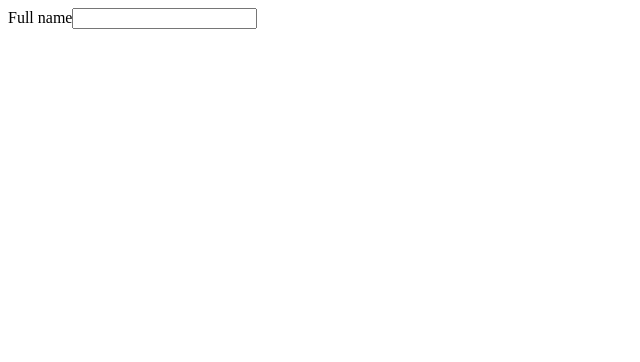
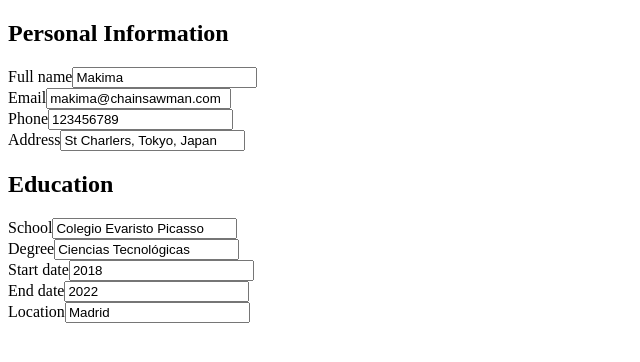
Before and after one commit to jotafer19/cv-application, a React (Vite) app: page / in a window 1280 px wide. Shown: the top 362 px of the page, without its empty margins (0-640 px from the left). Built offline with nearby package versions, Linux system fonts and the light colour scheme.

Commit message:
Do Custom Input component and Information component

```diff
--- a/src/App.jsx
+++ b/src/App.jsx
@@ -1,30 +1,24 @@
-import { useState } from "react";
+import PersonalInfo from "./PersonalInfo"
+import Education from "./Education";
+import { useState } from "react"
+import data from "./data"
 
-function Input({ label, type, value, handler }) {
-  return (
-    <label>
-      {label}
-      <input
-        type={type}
-        value={value}
-        onChange={handler}
-      />
-    </label>
-  )
-}
+function AddPersonalInfo() {
+    const [info, setInfo] = useState(data);
 
-function PersonalInfo() {
-  const [fullName, setFullName] = useState("");
+    function handleOnChange(event) {
+      const name = event.target.name;
+      const value = event.target.value;
 
-  function handleChange(event) {
-    setFullName(event.target.value)
+      setInfo({ ...info, [name]: value })
     }
 
     return (
       <>
-      <Input type="text" label="Full name" value={fullName} handler={handleChange} />
+      <PersonalInfo fullName={info.fullName} email={info.email} phone={info.phone} address={info.address} onChange={handleOnChange} />
+      <Education school={info.school} degree={info.degree} startDate={info.schoolStart} endDate={info.schoolEnd} location={info.schoolLocation} onChange={handleOnChange} />
       </>
     )
   }
 
-export default PersonalInfo;
+  export default AddPersonalInfo;
--- /dev/null
+++ b/src/CustomInput.jsx
@@ -0,0 +1,18 @@
+function CustomInput({ id, labelName, type="text", value, onChange }) {
+    return (
+        <div className="input-group">
+        <label htmlFor={id}>
+            {labelName}
+        </label>
+        <input
+            id={id}
+            name={id}
+            type={type}
+            value={value}
+            onChange={onChange}
+        />
+        </div>
+    )
+}
+
+export default CustomInput;
--- /dev/null
+++ b/src/Education.jsx
@@ -0,0 +1,16 @@
+import CustomInput from "./CustomInput";
+
+function Education({ school, degree, startDate, endDate, location, onChange }) {
+    return (
+        <div className="education input-container">
+            <h2>Education</h2>
+            <CustomInput id="school" labelName="School" value={school} onChange={onChange} />
+            <CustomInput id="degree" labelName="Degree" value={degree} onChange={onChange} />
+            <CustomInput id="schoolStart" labelName="Start date" type="num" value={startDate} onChange={onChange} />
+            <CustomInput id="schoolEnd" labelName="End date" type="num" value={endDate} onChange={onChange} />
+            <CustomInput id="schoolLocation" labelName="Location" value={location} onChange={onChange} />
+        </div>
+    )
+}
+
+export default Education;
--- /dev/null
+++ b/src/PersonalInfo.jsx
@@ -0,0 +1,15 @@
+import CustomInput from "./CustomInput"
+
+function PersonalInfo({ fullName, email, phone, address, onChange}) {
+  return (
+      <div className="personal-info input-container">
+        <h2>Personal Information</h2>
+        <CustomInput id="fullName" labelName="Full name" value={fullName} onChange={onChange} />
+        <CustomInput id="email" type="email" labelName="Email" value={email} onChange={onChange} />
+        <CustomInput id="phone" type="tel" labelName="Phone" value={phone} onChange={onChange} />
+        <CustomInput id="address" labelName="Address" value={address} onChange={onChange} />
+      </div>
+  )
+}
+
+export default PersonalInfo;
--- /dev/null
+++ b/src/data.jsx
@@ -0,0 +1,13 @@
+const data = {
+    fullName: "Makima",
+    email: "makima@chainsawman.com",
+    phone: "123456789",
+    address: "St Charlers, Tokyo, Japan",
+    school: "Colegio Evaristo Picasso",
+    degree: "Ciencias Tecnológicas",
+    schoolStart: "2018",
+    schoolEnd: "2022",
+    schoolLocation: "Madrid",
+}
+
+export default data;
--- a/src/main.jsx
+++ b/src/main.jsx
@@ -1,10 +1,10 @@
 import React from 'react'
 import ReactDOM from 'react-dom/client'
-import PersonalInfo from './App.jsx'
+import AddPersonalInfo from './App.jsx'
 import './index.css'
 
 ReactDOM.createRoot(document.getElementById('root')).render(
   <React.StrictMode>
-    <PersonalInfo />
+    <AddPersonalInfo />
   </React.StrictMode>,
 )
```
Lines whose indentation alone changed are shown as unchanged.
